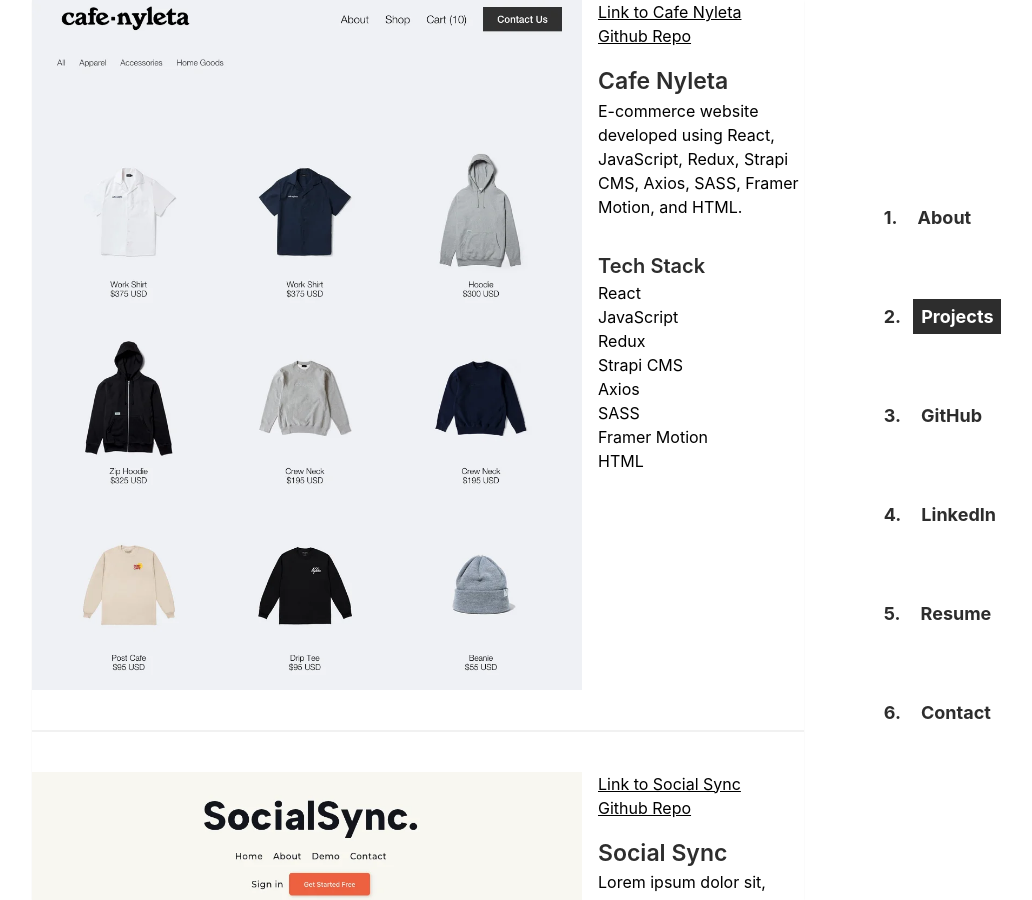
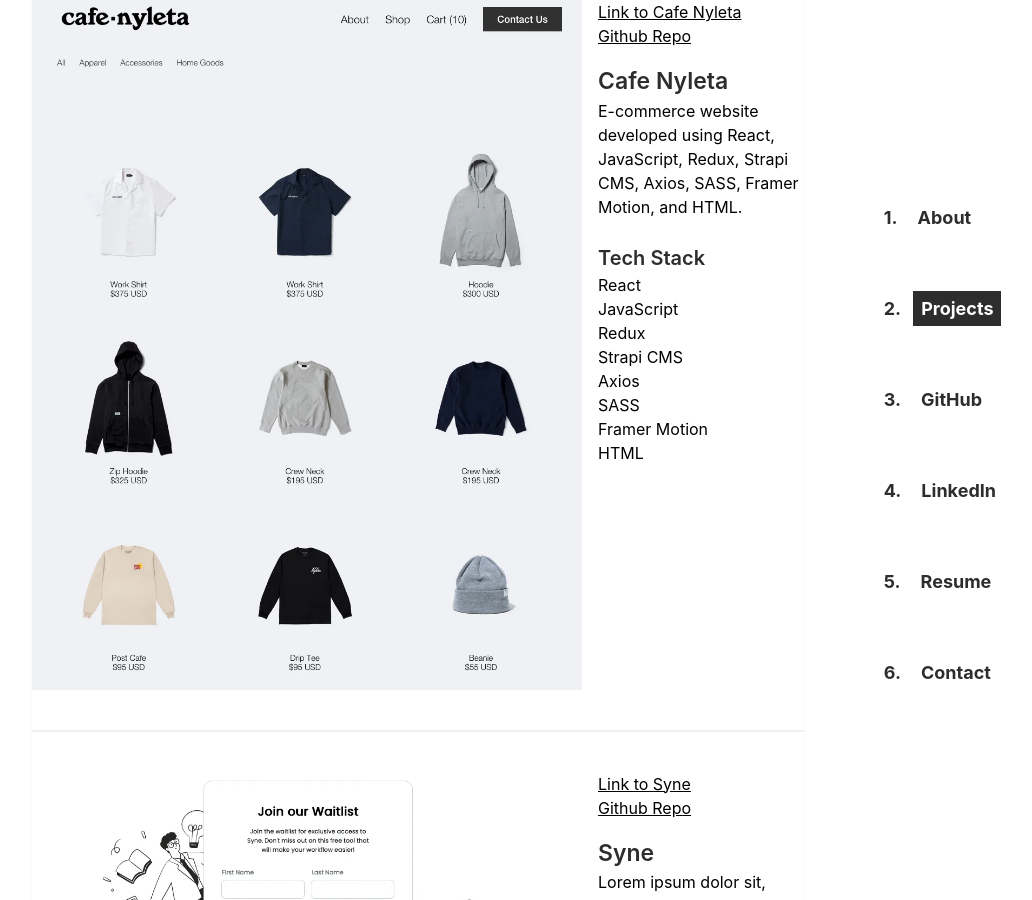
Before and after one commit to akinevans/akinevans.com-v4, a React (Create React App) app: page /#/projects in a window 1280 px wide. Shown: the whole page, without its empty margins (108-1140 px from the left). Built offline with nearby package versions, Linux system fonts and the light colour scheme.

Commit message:
Update Project.js and data.js with participant data/propsgit status

```diff
--- a/src/components/Navbar/Navbar.js
+++ b/src/components/Navbar/Navbar.js
@@ -22,7 +22,7 @@
   }, []);
 
   return (
-    <nav className='nav-wrapper flex flex-col gap-16 w-fit h-[500px] max-h-[500px] mr-4 font-inter text-secondary font-bold text-navSize'>
+    <nav className='nav-wrapper flex flex-col gap-14 w-fit h-[500px] max-h-[500px] mr-4 font-inter text-secondary font-bold text-navSize'>
       <div className='link-wrapper flex flex-row justify-start items-center'>
         <span className=''>1.</span>
         <Link
--- a/src/components/ProjectItem/ProjectItem.js
+++ b/src/components/ProjectItem/ProjectItem.js
@@ -37,7 +37,7 @@
         <h1 className='text-subTitleSize font-inter font-semibold text-secondary'>
           {props.projectTitle}
         </h1>
-        <p className='mb-6 '>{props.projectDescription}</p>
+        <p className='mb-4 '>{props.projectDescription}</p>
 
         <h2 className='mt-2 text-bodySize font-inter font-semibold text-secondary'>
           Tech Stack
@@ -50,6 +50,22 @@
         <p>{props.stack6}</p>
         <p>{props.stack7}</p>
         <p>{props.stack8}</p>
+
+        <h3
+          className={`mt-6 text-navSize font-inter font-semibold text-secondary ${
+            props.participant1 ? "" : "hidden"
+          }`}
+        >
+          Participants
+        </h3>
+        <p className='text-sm'>{props.participant1}</p>
+        <p className='text-sm'>{props.participant2}</p>
+        <p className='text-sm'>{props.participant3}</p>
+        <p className='text-sm'>{props.participant4}</p>
+        <p className='text-sm'>{props.participant5}</p>
+        <p className='text-sm'>{props.participant6}</p>
+        <p className='text-sm'>{props.participant7}</p>
+        <p className='text-sm'>{props.participant8}</p>
       </div>
     </div>
   );
--- a/src/components/Projects/Projects.js
+++ b/src/components/Projects/Projects.js
@@ -20,6 +20,14 @@
           stack7={data.stack7}
           stack8={data.stack8}
           githubLink={data.githubLink}
+          participant1={data.participant1}
+          participant2={data.participant2}
+          participant3={data.participant3}
+          participant4={data.participant4}
+          participant5={data.participant5}
+          participant6={data.participant6}
+          participant7={data.participant7}
+          participant8={data.participant8}
         />
       ))}
     </div>
--- a/src/data/data.js
+++ b/src/data/data.js
@@ -1,5 +1,6 @@
 import cafe from "../assets/nyleta.webp";
 import social from "../assets/socialsync.webp";
+import syne from "../assets/syne.webp";
 
 export const projectData = [
   {
@@ -19,6 +20,26 @@
     githubLink: "https://github.com/akinevans/cafe-nyleta",
   },
   {
+    src: syne,
+    title: "Syne",
+    link: "https://syne-mvp.netlify.app/",
+    description:
+      "Lorem ipsum dolor sit, amet consectetur adipisicing elit. Numquam, quisquam maxime laboriosam ut adipisci facere blanditiis, impedit, suscipit in aperiam cumque esse reprehenderit beatae cupiditate.",
+    stack1: "React",
+    stack2: "JavaScript",
+    stack3: "Firebase",
+    stack4: "Tailwind CSS",
+    githubLink: "https://github.com/cr8t-studio/sycamore",
+    participant1: "Akin Evans - Front-End Dev",
+    participant2: "Abrar Murad - Front-End Dev",
+    participant3: "Cera Samson - Front-End Dev",
+    participant4: "Karina Song - Front-End Dev",
+    participant5: "Jeanny Kim - Product Designer",
+    participant6: "Dianna Chan - Project Manager",
+    participant7: "Inbo Shim - UI Designer",
+    participant8: "Mekeila Gill - UX Researcher",
+  },
+  {
     src: social,
     title: "Social Sync",
     link: "https://akinevans.github.io/socialsync/",
@@ -30,20 +51,4 @@
     stack4: "Framer Motion",
     githubLink: "https://github.com/akinevans/socialsync",
   },
-  {
-    src: cafe,
-    title: "Cafe Nyleta",
-    link: "https://cafe-nyleta.netlify.app/",
-    description:
-      "E-commerce website developed using React, JavaScript, Redux, Strapi CMS, Axios, SASS, Framer Motion, and HTML.",
-    stack1: "React",
-    stack2: "JavaScript",
-    stack3: "Redux",
-    stack4: "Strapi CMS",
-    stack5: "Axios",
-    stack6: "SASS",
-    stack7: "Framer Motion",
-    stack8: "HTML",
-    githubLink: "https://github.com/akinevans/cafe-nyleta",
-  },
 ];
```
Also changed, not shown: src/assets/syne.webp (added).
